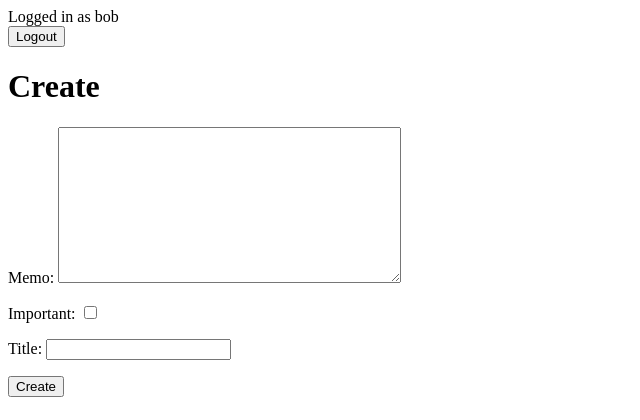
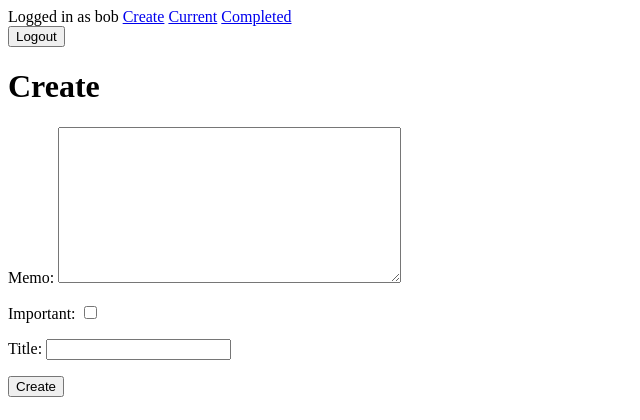
Before and after one commit to Bobster05/TODO, a Django app: page /create/ in a window 1280 px wide. Shown: the top 420 px of the page, without its empty margins (0-640 px from the left). Run offline with Django 4.2, Linux system fonts and the light colour scheme; a user stored in the database is signed in.

Commit message:
edit base template, login_required decorator

```diff
--- a/todowoo/todo/templates/todo/base.html
+++ b/todowoo/todo/templates/todo/base.html
@@ -5,8 +5,13 @@
     <title>Title</title>
 </head>
 <body>
+
+
 Logged in as {{ user.username }}
 {% if user.is_authenticated %}
+<a href="{% url 'createtodo' %}">Create</a>
+<a href="{% url 'currenttodos' %}">Current</a>
+<a href="{% url 'completedtodos' %}">Completed</a>
 
 <form action="{% url 'logoutuser' %}" method="POST">
     {% csrf_token %}
--- a/todowoo/todo/templates/todo/currenttodos.html
+++ b/todowoo/todo/templates/todo/comletedtodos.html
@@ -1,13 +1,14 @@
 {% extends 'todo/base.html' %}
 {% block content %}
-  <h1>Current</h1>
+  <h1>Completed</h1>
 <ul>
   {% for todo in todos %}
   <li>
     <a href=" {% url 'viewtodo' todo.id %}">
     {% if todo.important %} <b> {% endif %} {{ todo.title }} {% if todo.important %} </b> {% endif %}
     {% if todo.memo %} - {{ todo.memo }} {% endif %}
-      <a/>
+    {{ todo.datecomleted|date:'M j Y H:i' }}
+    </a>
   </li>
   {% endfor %}
 </ul>
--- a/todowoo/todo/views.py
+++ b/todowoo/todo/views.py
@@ -6,6 +6,7 @@ from django.contrib.auth import login, logout, authenticate
 from .forms import TodoForm
 from .models import Todo
 from django.utils import timezone
+from django.contrib.auth.decorators import login_required
 
 
 def home(request):
@@ -29,10 +30,16 @@ def signupuser(request):
             return render(request, 'todo/signupuser.html',
                           {'form': UserCreationForm(), 'error': "Password didn't match"})
 
-
+@login_required
 def currenttodos(request):
     todos = Todo.objects.filter(user=request.user, datecomleted__isnull=True)
     return render(request, 'todo/currenttodos.html', {'todos': todos})
+
+
+@login_required
+def completedtodos(request):
+    todos = Todo.objects.filter(user=request.user, datecomleted__isnull=False).order_by('-datecomleted')
+    return render(request, 'todo/comletedtodos.html', {'todos': todos})
 
 
 def loginuser(request):
@@ -48,6 +55,7 @@ def loginuser(request):
             return redirect('currenttodos')
 
 
+@login_required
 def createtodo(request):
     if request.method == "GET":
         return render(request, 'todo/createtodo.html', {'form': TodoForm()})
@@ -63,12 +71,14 @@ def createtodo(request):
                                                             'error': 'Bad data passed in. Try again.'})
 
 
+@login_required
 def logoutuser(request):
     if request.method == 'POST':
         logout(request)
         return redirect('home')
 
 
+@login_required
 def viewtodo(request, todo_pk):
     todo = get_object_or_404(Todo, pk=todo_pk, user=request.user)
     if request.method == "GET":
@@ -83,6 +93,7 @@ def viewtodo(request, todo_pk):
             return render(request, 'todo/viewtodo.html', {'todo': todo, 'form': form, 'error': 'Bad info'})
 
 
+@login_required
 def completetodo(request, todo_pk):
     todo = get_object_or_404(Todo, pk=todo_pk, user=request.user)
     if request.method == "POST":
@@ -91,6 +102,7 @@ def completetodo(request, todo_pk):
         return redirect('currenttodos')
 
 
+@login_required
 def deletetodo(request, todo_pk):
     todo = get_object_or_404(Todo, pk=todo_pk, user=request.user)
     if request.method == "POST":
--- a/todowoo/todowoo/urls.py
+++ b/todowoo/todowoo/urls.py
@@ -28,6 +28,7 @@ urlpatterns = [
     path('', views.home, name='home'),
     path('create/', views.createtodo, name='createtodo'),
     path('current/', views.currenttodos, name='currenttodos'),
+    path('completed/', views.completedtodos, name='completedtodos'),
     path('todo/<int:todo_pk>', views.viewtodo, name='viewtodo'),
     path('todo/<int:todo_pk>/complete', views.completetodo, name='completetodo'),
     path('todo/<int:todo_pk>/delete', views.deletetodo, name='deletetodo'),
```
